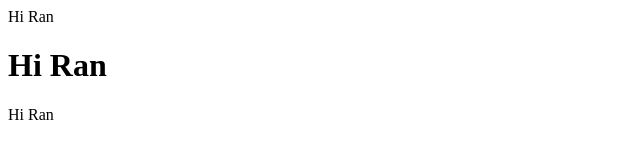
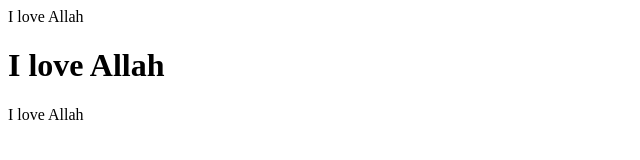
Before and after one commit to Adam-dawoud/Fusionhub, a plain HTML site: page index.html in a window 1280 px wide. Shown: the whole page, without its empty margins (0-640 px from the left). Drawn offline with Linux system fonts and the light colour scheme.

Commit message:
Update index.html

```diff
--- a/index.html
+++ b/index.html
@@ -2,8 +2,8 @@
  <head>
  </head>
  <body>
-   Hi Ran
-   <h1>Hi Ran</h1>
-   <p>Hi Ran</p>
+   I love Allah
+   <h1>I love Allah</h1>
+   <p>I love Allah</p>
  </body>
 </html>
```
